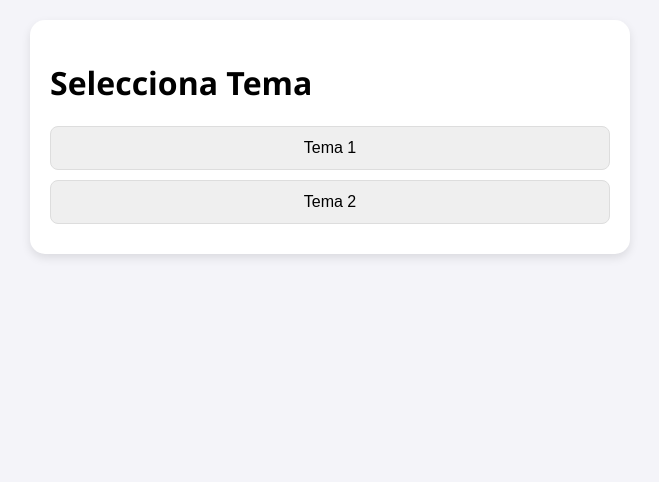
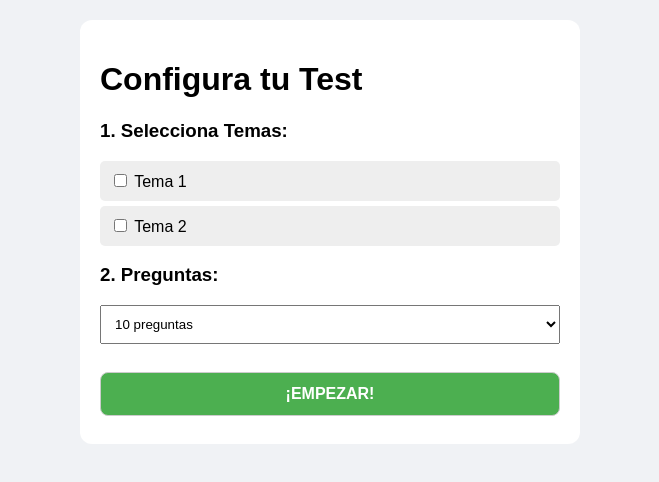
Before and after one commit to davidrm182/MY-QUIZ-AR, a plain HTML site: page index.html in a window 1280 px wide. Shown: the whole page, without its empty margins (310-969 px from the left). Drawn offline with Linux system fonts and the light colour scheme.

Commit message:
Update index.html

```diff
--- a/index.html
+++ b/index.html
@@ -3,40 +3,44 @@
 <head>
     <meta charset="UTF-8">
     <meta name="viewport" content="width=device-width, initial-scale=1.0">
-    <title>Mi Super Quiz</title>
+    <title>Mi Quiz Pro</title>
     <style>
-        body { font-family: 'Segoe UI', Arial; max-width: 600px; margin: auto; padding: 20px; background-color: #f4f4f9; }
-        .card { background: white; padding: 20px; border-radius: 15px; box-shadow: 0 4px 10px rgba(0,0,0,0.1); }
-        button { display: block; width: 100%; padding: 12px; margin: 10px 0; font-size: 16px; cursor: pointer; border-radius: 8px; border: 1px solid #ddd; transition: 0.3s; }
-        button:hover { background-color: #eef; }
-        #pregunta { font-size: 20px; font-weight: bold; margin-bottom: 20px; }
-        #resultado { font-size: 24px; text-align: center; color: #333; }
+        body { font-family: sans-serif; max-width: 500px; margin: auto; padding: 20px; background: #f0f2f5; }
+        .card { background: white; padding: 20px; border-radius: 12px; shadow: 0 2px 5px rgba(0,0,0,0.1); }
+        button { display: block; width: 100%; padding: 12px; margin: 8px 0; border-radius: 8px; border: 1px solid #ccc; cursor: pointer; font-size: 16px; }
         .oculto { display: none; }
-        #contador { color: #666; font-size: 0.9em; }
+        label { display: block; padding: 10px; background: #eee; margin: 5px 0; border-radius: 5px; cursor: pointer; }
     </style>
 </head>
 <body>
+    <div id="pantalla-inicio" class="card">
+        <h1>Configura tu Test</h1>
+        <h3>1. Selecciona Temas:</h3>
+        <label><input type="checkbox" class="tema-check" value="tema1"> Tema 1</label>
+        <label><input type="checkbox" class="tema-check" value="tema2"> Tema 2</label>
 
-    <div id="pantalla-inicio" class="card">
-        <h1>Selecciona Tema</h1>
-        <button onclick="iniciarQuiz('tema1')">Tema 1</button>
-        <button onclick="iniciarQuiz('tema2')">Tema 2</button>
-        </div>
+        <h3>2. Preguntas:</h3>
+        <select id="num-preguntas" style="width:100%; padding:10px; margin-bottom:20px;">
+            <option value="10">10 preguntas</option>
+            <option value="25">25 preguntas</option>
+            <option value="50">50 preguntas</option>
+        </select>
+        <button onclick="prepararQuiz()" style="background:#4CAF50; color:white; font-weight:bold;">¡EMPEZAR!</button>
+    </div>
 
     <div id="pantalla-quiz" class="card oculto">
-        <h2 id="contador"></h2>
-        <div id="pregunta"></div>
+        <h2 id="contador" style="font-size:14px; color:gray;"></h2>
+        <div id="pregunta" style="font-size:18px; font-weight:bold; margin-bottom:20px;"></div>
         <div id="opciones"></div>
-        <button id="btn-blanco" onclick="dejarEnBlanco()" style="background: #9e9e9e; color: white;">Dejar en Blanco</button>
-        <button id="btn-siguiente" class="oculto" onclick="siguiente()" style="background: #2196F3; color: white;">Siguiente Pregunta</button>
+        <button id="btn-blanco" onclick="dejarEnBlanco()" style="background:#bbb;">Dejar en Blanco</button>
+        <button id="btn-siguiente" class="oculto" onclick="siguiente()" style="background:#2196F3; color:white;">Siguiente</button>
     </div>
 
     <div id="pantalla-final" class="card oculto">
         <div id="resultado"></div>
-        <button onclick="location.reload()">Volver a empezar</button>
+        <button onclick="location.reload()">Nuevo Test</button>
     </div>
 
     <script src="script.js"></script>
 </body>
-
 </html>
```
